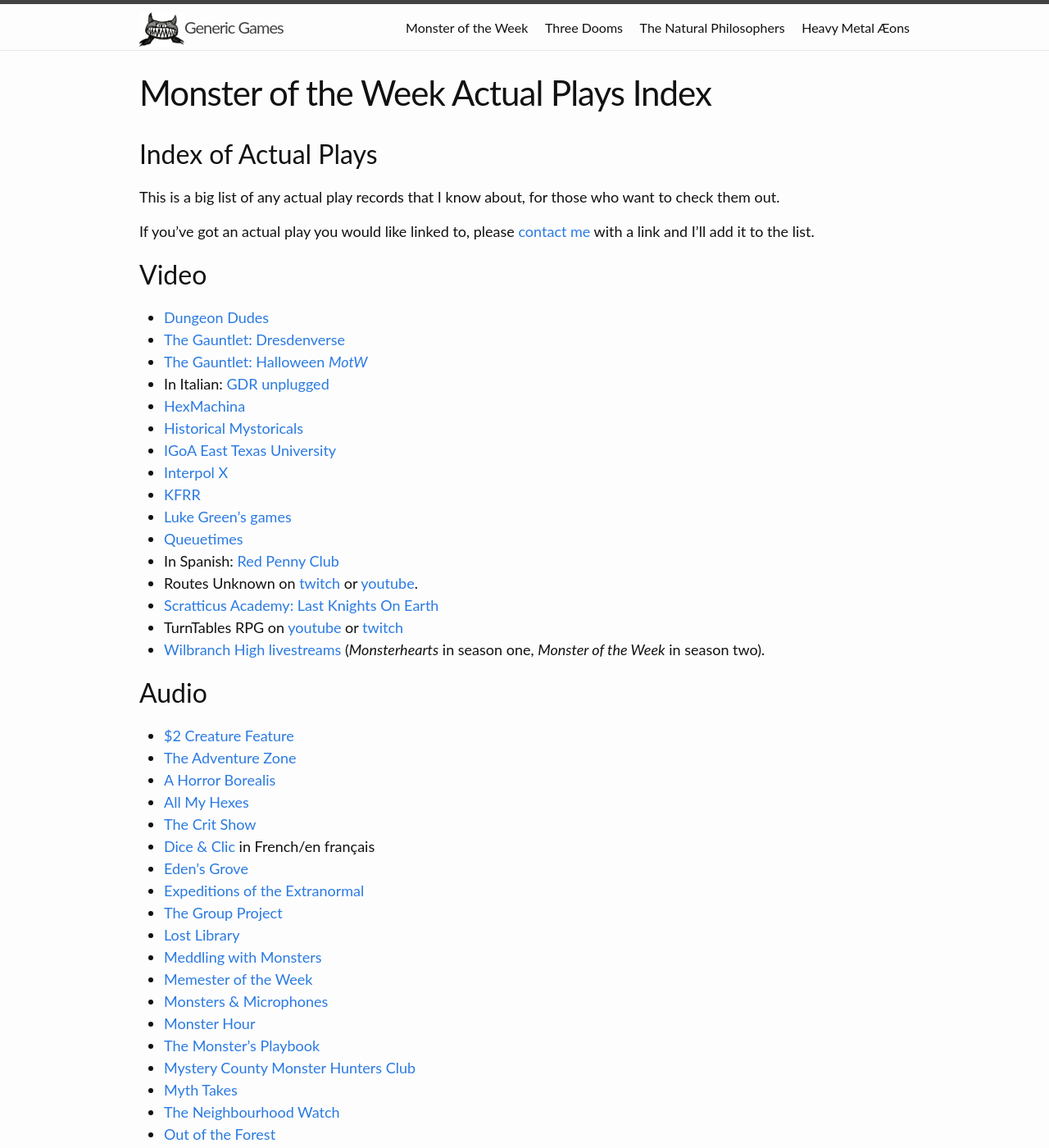
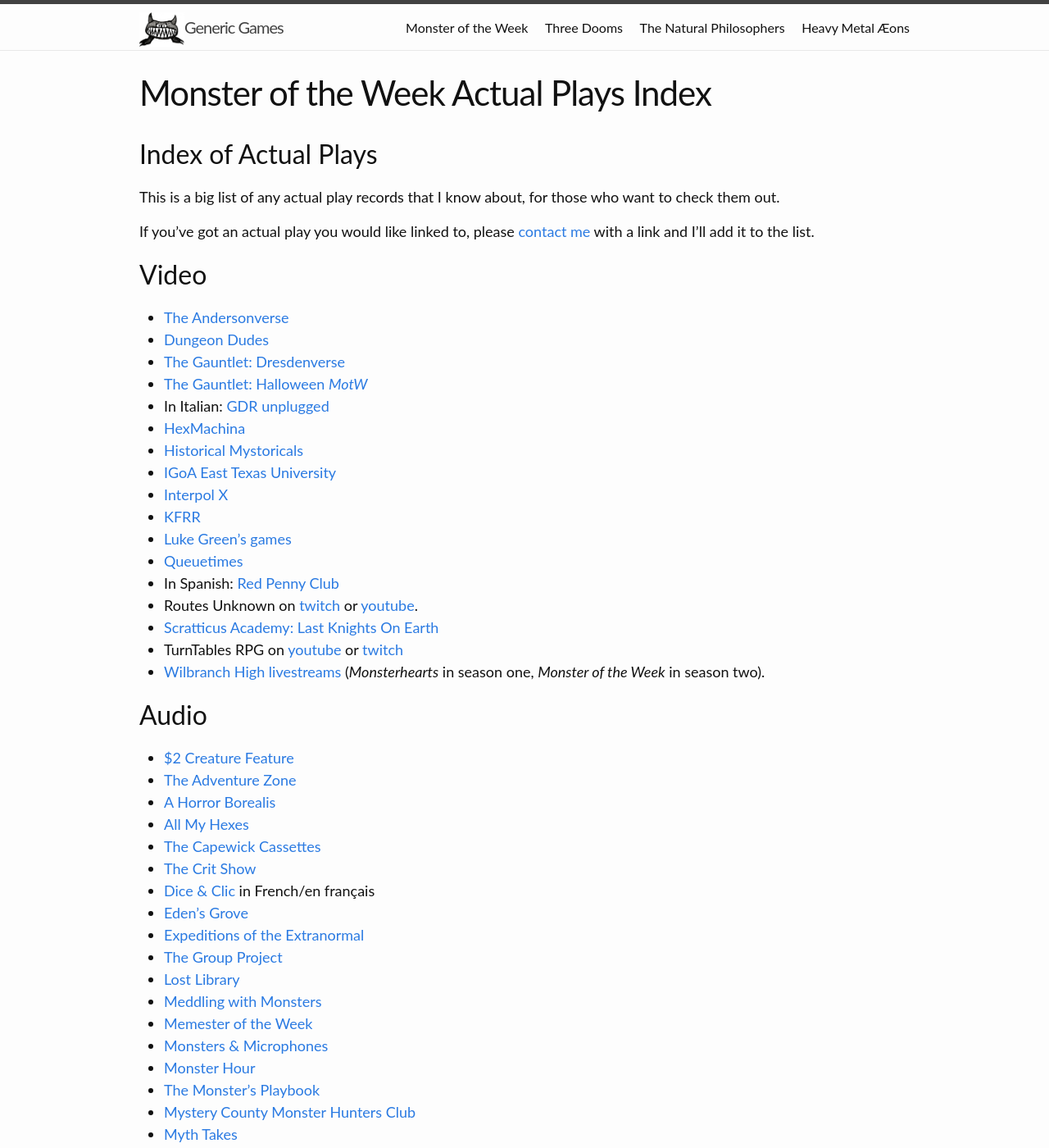
Before and after one commit to michael-sands/generic_games_site, a Jekyll site: the page built from motw_actual_plays.md, in a window 1280 px wide and 1400 px high. Shown: the whole window at 82% size. Built offline with Jekyll 4.4.1, drawn with Linux system fonts in a browser that asks for light colours.

Commit message:
updates to actual plays list

```diff
--- a/motw_actual_plays.md
+++ b/motw_actual_plays.md
@@ -12,6 +12,7 @@
 Video
 -----
 
+* [The Andersonverse](https://www.youtube.com/playlist?list=PL4IScHuOGRjbAAksqHMKbVa7cb5MIye1m)
 * [Dungeon Dudes](https://www.youtube.com/watch?v=jM1FzXFTB1s&feature=youtu.be)
 * [The Gauntlet: Dresdenverse](https://www.youtube.com/playlist?list=PLjXxFOddyHeAG6wOB6rVMLlo2qIJ8Kyup)
 * [The Gauntlet: Halloween _MotW_](https://youtu.be/QeZv6lQ4H88)
@@ -36,6 +37,7 @@
 * [The Adventure Zone](http://www.maximumfun.org/adventure-zone/setup-adventure-zone-amnesty)
 * [A Horror Borealis](http://oneshotpodcast.com/actual-play/a-horror-borealis/)
 * [All My Hexes](https://allmyhexes.simplecast.com/)
+* [The Capewick Cassettes](https://open.spotify.com/show/0fkBUtShlGDvTdvVnZhI7Q?si=Sr71jGM7Qs-vBk8nKTV7hA&utm_source=copy-link&nd=1)
 * [The Crit Show](https://thecritshowpodcast.com/)
 * [Dice & Clic](https://diceandclic.fr/series/monster-of-the-week/) in French/en français
 * [Eden's Grove](https://open.spotify.com/episode/25fhwBimjNsn8WBQJzYeD8)
@@ -53,7 +55,7 @@
 * [Out of the Forest](https://anchor.fm/theforestcast)
 * [Railsend Mysteries](https://anchor.fm/railsend-mysteries)
 * [Redgate & Wolf](https://redgateandwolf.com/wp/)
-* [Roll for Weird](https://www.majesticgoose.com/podcasts/roll-for-weird)
+* [Roll for Weird](https://www.majesticgoose.com/roll-for-weird)
 * [Roll Players](https://roll-players.pinecast.co/) play _Monster of the Week_ and other games
 * [RPPR](http://actualplay.roleplayingpublicradio.com/category/systems/powered-by-the-apocalypse/monster-of-the-week/)
 * [Shady Hollow](http://welcometoshadyhollow.com/)
```
